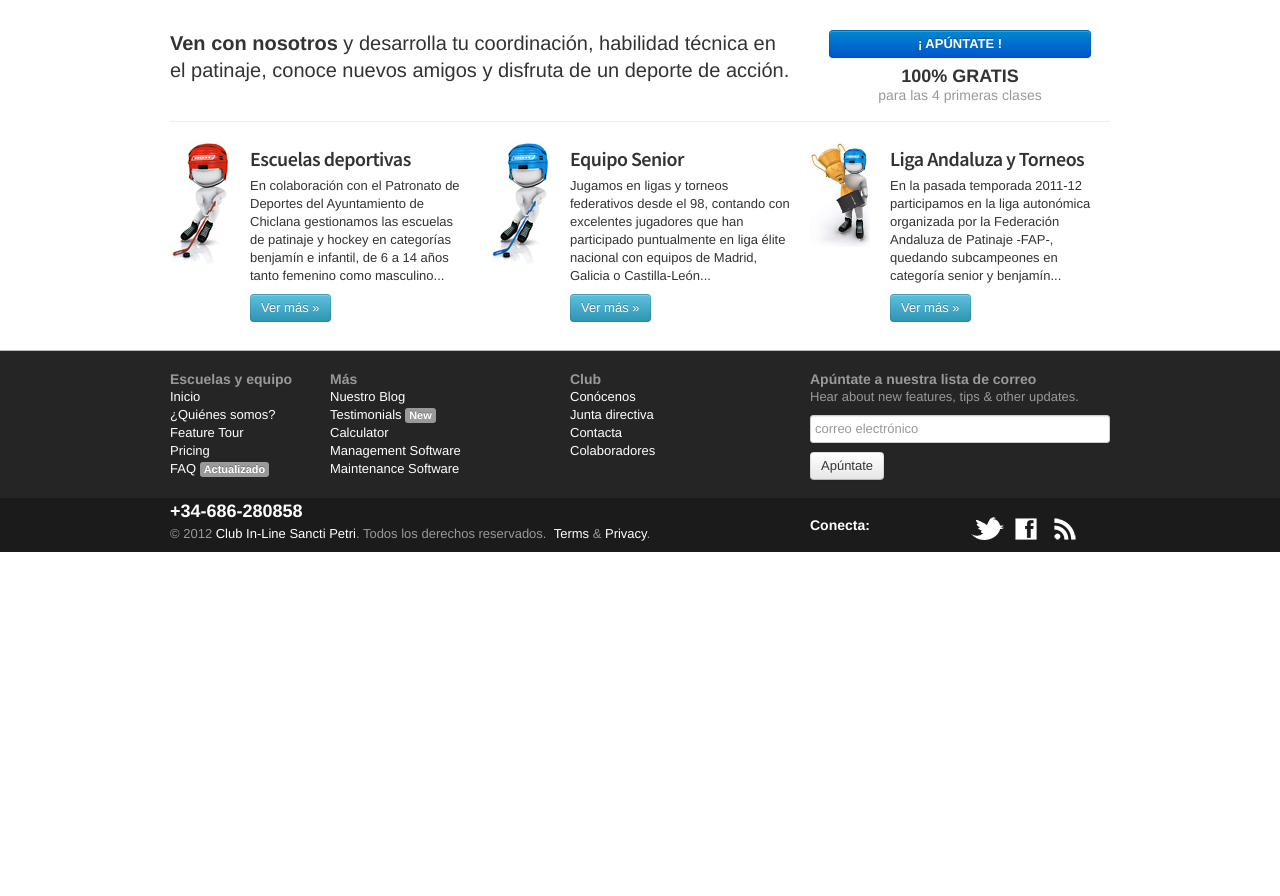
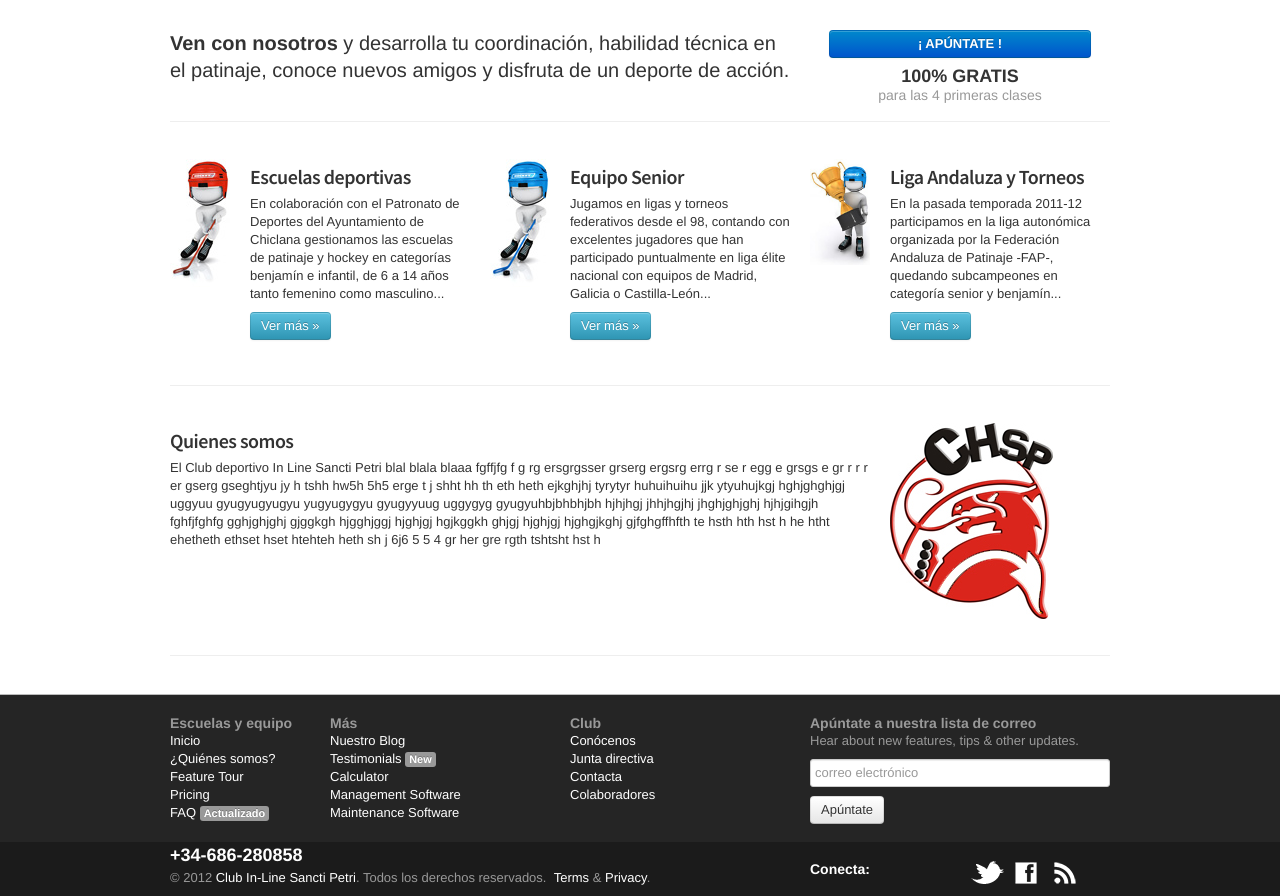
Before and after one commit to demula/inlinesanctipetri, a Python web app: template templates/index.html in a window 1280 px wide. Shown: the part 492-1388 px from the top of the page. Before the commit the page ends 1044 px from the top, so only its background shows below. Run offline with Jinja, Linux system fonts and the light colour scheme; the template is opened without the code that fills it, so the values that code supplies are empty; some libraries are stand-ins or nearby versions.

Commit message:
CREACION SECCIÒN QUIENES SOMOS

```diff
--- a/templates/index.html
+++ b/templates/index.html
@@ -87,6 +87,7 @@
         </div>
       </div>
       <hr />
+	  <br>
       <div class="row">
         <div class="span1">
           <img alt='hockey man' src='/img/playing-hockey-red.jpg' />
@@ -116,6 +117,21 @@
           <p><a class="btn btn-info" href="#">Ver más &raquo;</a></p>
         </div>
       </div>
+	  <br>
+      <hr />
+	  	  <br>
+      <div class="row">
+	    <div class="span9">
+		  <h2>Quienes somos</h2>
+          <p>El Club deportivo In Line Sancti Petri blal blala blaaa fgffjfg f g  rg  ersgrgsser  grserg ergsrg errg r se r egg e grsgs  e gr r  r r er gserg gseghtjyu jy h  tshh  hw5h 5h5   erge t  j  shht hh th eth   heth ejkghjhj tyrytyr huhuihuihu jjk ytyuhujkgj hghjghghjgj uggyuu gyugyugyugyu yugyugygyu  gyugyyuug uggygyg gyugyuhbjbhbhjbh hjhjhgj jhhjhgjhj jhghjghjghj hjhjgihgjh  fghfjfghfg gghjghjghj gjggkgh hjgghjggj hjghjgj hgjkggkh ghjgj hjghjgj hjghgjkghj gjfghgffhfth te hsth hth hst h he htht ehetheth ethset hset htehteh heth sh j 6j6  5 5 4 gr her   gre rgth tshtsht hst h</p>
+        </div>
+		<div class="span3">
+          <img alt='hockey man' src='/img/inlinesplogo.jpg' />
+		  </div>
+      </div>
+	  <br>
+      <hr />
+
 	</div>
 
     <footer>
```
Also changed, not shown: static/img/Hockey_Sticks_and_Puck.jpg, static/img/cabecera4w.jpg, static/img/inlinesplogo.jpg (added), static/img/sticks.jpg (added).
